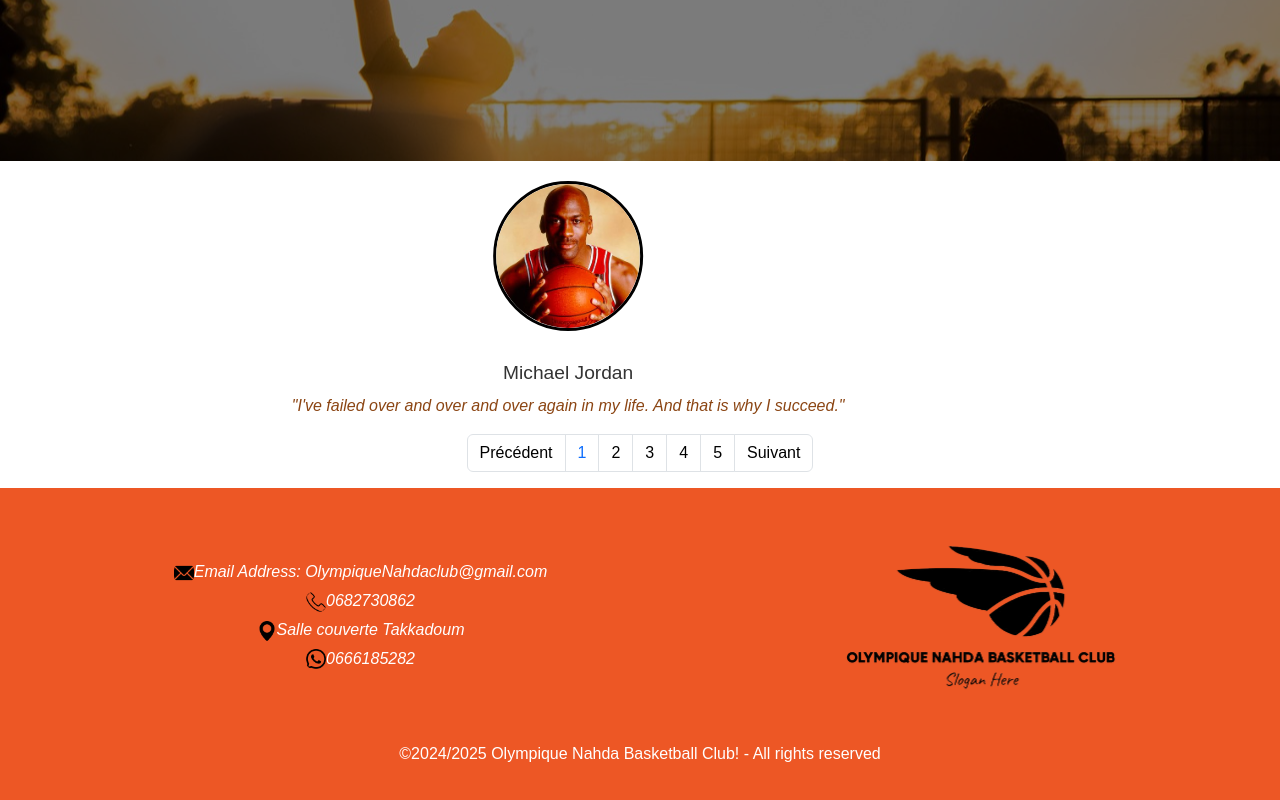
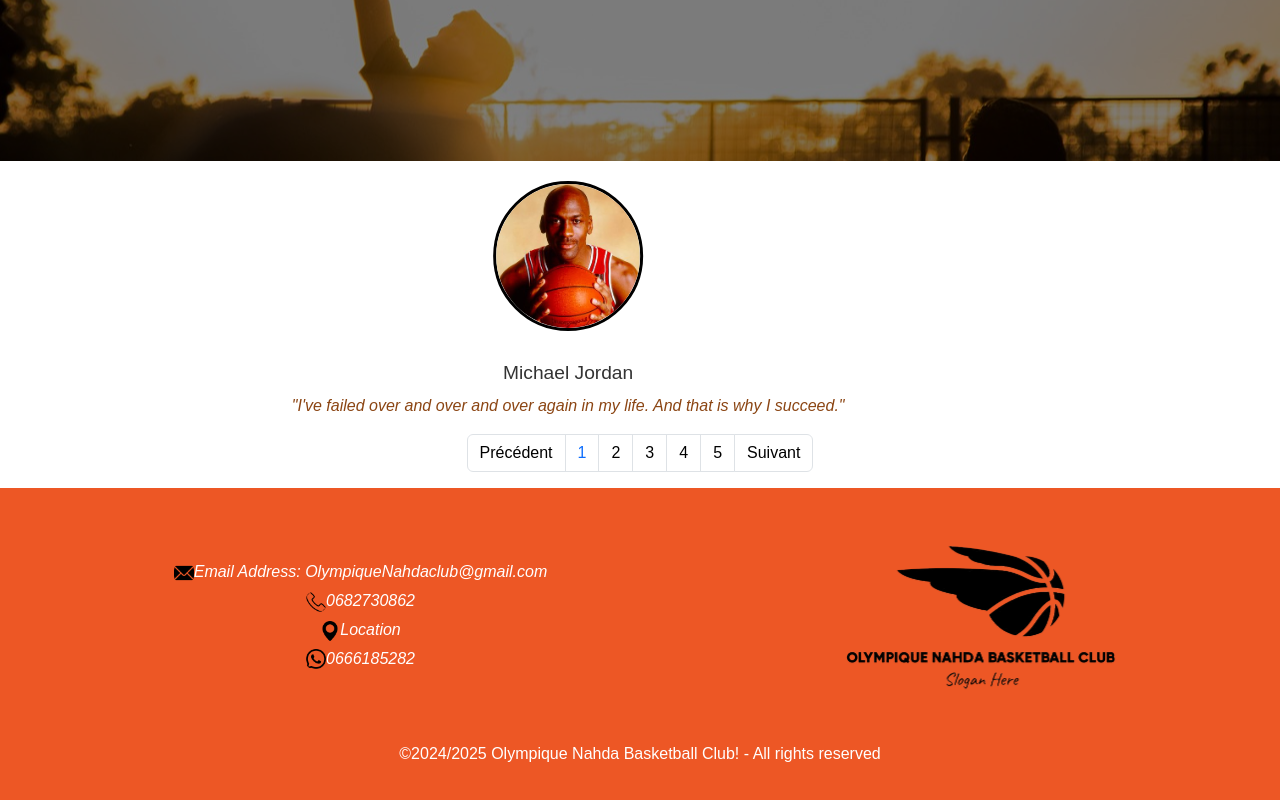
Before and after one commit to elyaa143/basketballclub.projet, a plain HTML site: page index.html in a window 1280 px wide. Shown: the part 430-1230 px from the top of the page. Drawn offline with Linux system fonts and the light colour scheme.

Commit message:
Update index.html

```diff
--- a/index.html
+++ b/index.html
@@ -316,10 +316,10 @@
   <!-- Black Header with Social Media Links -->
   <div class="top-header">
     <p style="font-style: italic;">The number 1 platform for sports clubs in Morocco. Welcome to Olympique Nahda Basketball Club!</p>
-    <div class="social-media">
-         <a href="https://www.facebook.com/share/15bt3R62zD/" target="_blank"><img src="./projet/25ea5941311b06c6cec08f99bf5d72a5.jpg" alt="" style="width: 25px;border-radius: 50%;"></a>
-<a href="https://www.instagram.com/con_basket.ball?igsh=MzJranhoYmZ0cW1v" target="_blank"><img src="./projet/inta.udapte.jpg" alt="" style="width: 25px;border-radius: 50%;"></a>
-    </div>
+  <div class="social-media">
+    <a href="https://www.facebook.com/share/15bt3R62zD/" target="_blank"><img src="./projet/25ea5941311b06c6cec08f99bf5d72a5.jpg" alt="" style="width: 25px;border-radius: 50%;"></a>
+    <a href="https://www.instagram.com/con_basket.ball?igsh=MzJranhoYmZ0cW1v" target="_blank"><img src="./projet/inta.udapte.jpg" alt="" style="width: 25px;border-radius: 50%;"></a>
+  </div>
   </div>
   <!-- Navigation Bar -->
   <header class="navbar">
@@ -418,7 +418,7 @@
     <div class="info">
       <h6><img src="./projet/email.png" alt="Email">Email Address: OlympiqueNahdaclub@gmail.com</h6>
       <h6><img src="./projet/telephone.png" alt="telephone">0682730862</h6>
-      <h6><img src="./projet/location-pin.png" alt="Location">Salle couverte Takkadoum</h6>
+       <h6><a href="https://maps.app.goo.gl/6sgTMqJ7RwPWuZtb7" style="text-decoration: none; color: white;"><img src="./projet/location-pin.png" alt="Location">Location</h6></a>
       <h6><img src="./projet/whatsapp.png" alt="WhatsApp">0666185282</h6>
     </div>
     <div class="im"><img src="./projet/logo-search-grid-2x__3_-removebg-preview.png" alt=""></div>
```
